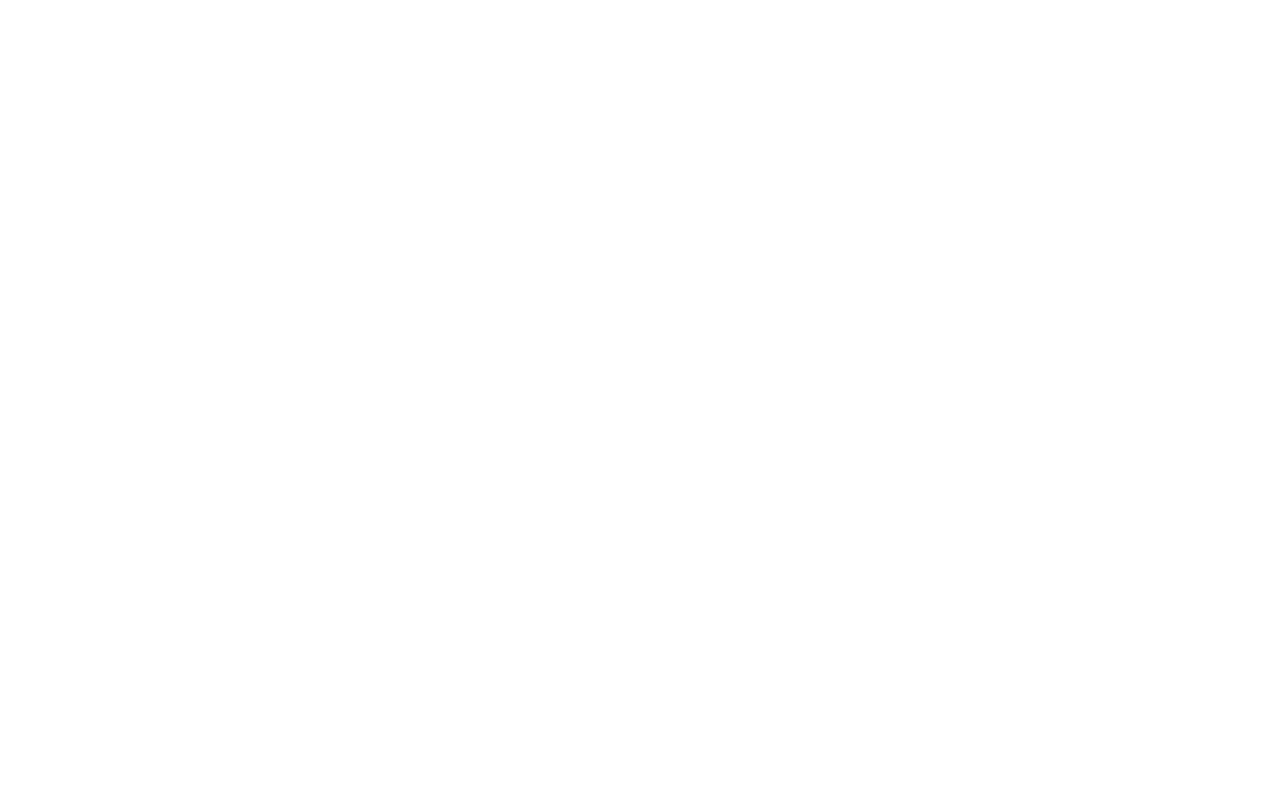
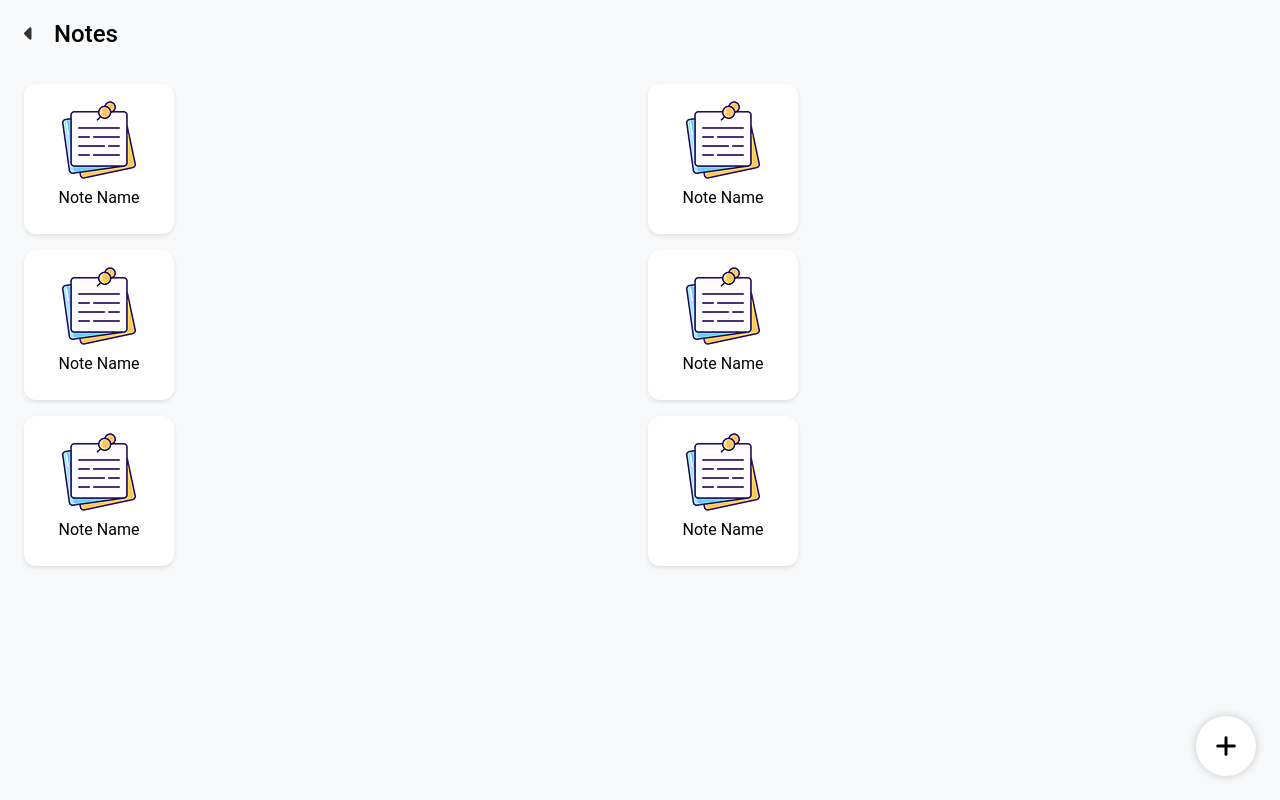
Before and after one commit to y0shih/WyA_Frontend-1, a React (Vite) app: page /notes in a window 1280 px wide. Built offline with nearby package versions, Linux system fonts and the light colour scheme.

Commit message:
setting up component level state management. Css and style still incomplete and ugly

```diff
--- a/src/App.tsx
+++ b/src/App.tsx
@@ -23,6 +23,7 @@ import AboutPage from './pages/about_page/about_page';
 import ContactPage from './pages/contact_page/contact_page';
 import ChattingPage from './pages/chatting_page/chatting_page';
 import ProfilePage from './pages/profile_page/profile_page';
+import NotesPage from './pages/notes_page/notes_page';
 setupIonicReact();
 
 const App: React.FC = () => (
@@ -33,6 +34,7 @@ const App: React.FC = () => (
         <Route exact path="/contact" component={ContactPage} />
         <Route exact path="/chatting" component={ChattingPage} />
         <Route exact path="/profile" component={ProfilePage} />
+        <Route exact path="/notes" component={NotesPage} />
       </IonRouterOutlet>
     </IonReactRouter>
   </IonApp>
--- /dev/null
+++ b/src/pages/notes_page/notesEditor/Note_editors.css
@@ -0,0 +1,100 @@
+.editor--container {
+    padding: 16px;
+    height: 100%;
+    background: #f8f9fa;
+    display: flex;
+    flex-direction: column;
+}
+
+.editor__header {
+    display: flex;
+    align-items: center;
+    justify-content: space-between;
+    margin-bottom: 24px;
+}
+
+.editor__back--button {
+    background: none;
+    border: none;
+    padding: 8px;
+    cursor: pointer;
+    color: #333333;
+    font-size: 20px;
+}
+
+.editor__user-info {
+    display: flex;
+    align-items: center;
+    gap: 8px;
+}
+
+.editor__avatar {
+    width: 32px;
+    height: 32px;
+    border-radius: 50%;
+}
+
+.editor__username {
+    font-size: 16px;
+    color: #333333;
+}
+
+.editor__actions {
+    display: flex;
+    gap: 12px;
+}
+
+.editor__action--button {
+    background: none;
+    border: none;
+    padding: 8px;
+    cursor: pointer;
+    font-size: 20px;
+}
+
+.editor__action--cancel {
+    color: #dc3545;
+}
+
+.editor__action--save {
+    color: #28a745;
+}
+
+.editor__content {
+    flex: 1;
+    display: flex;
+    flex-direction: column;
+    gap: 16px;
+}
+
+.editor__topic {
+    border: none;
+    background: transparent;
+    font-size: 18px;
+    padding: 8px;
+    width: 100%;
+}
+
+.editor__note {
+    border: none;
+    background: transparent;
+    flex: 1;
+    font-size: 16px;
+    padding: 8px;
+    resize: none;
+}
+
+.editor__footer {
+    padding: 16px 0;
+    text-align: right;
+}
+
+.editor__last-update {
+    color: #6c757d;
+    font-size: 14px;
+}
+
+.editor__topic:focus,
+.editor__note:focus {
+    outline: none;
+}
--- /dev/null
+++ b/src/pages/notes_page/notesEditor/Note_editors.tsx
@@ -0,0 +1,66 @@
+// Import library
+import { IonPage, IonContent } from "@ionic/react";
+import React from "react";
+
+// Import css
+import "./Note_editors.css";
+import "../../../main.css";
+
+interface NoteEditorProps {
+  onBack: () => void;
+}
+
+const NoteEditor: React.FC<NoteEditorProps> = ({ onBack }) => {
+  const handleImageError = (event: React.SyntheticEvent<HTMLImageElement>) => {
+    event.currentTarget.src = "/assets/error.jpg";
+  };
+
+  return (
+    <IonPage>
+      <IonContent>
+        <div className="editor--container">
+          <div className="editor__header">
+            <button className="editor__back--button" onClick={onBack}>
+              <i className="fa-solid fa-caret-left"></i>
+            </button>
+            <div className="editor__user-info">
+              <img
+                src="/assets/profile-pic.png"
+                alt="Profile"
+                className="editor__avatar"
+                onError={handleImageError}
+              />
+              <span className="editor__username">Mỹ Uyên</span>
+            </div>
+            <div className="editor__actions">
+              <button className="editor__action--button editor__action--cancel" onClick={onBack}>
+                <i className="fa-solid fa-xmark"></i>
+              </button>
+              <button className="editor__action--button editor__action--save">
+                <i className="fa-solid fa-check"></i>
+              </button>
+            </div>
+          </div>
+
+          <div className="editor__content">
+            <input
+              type="text"
+              className="editor__topic"
+              placeholder="Topic..."
+            />
+            <textarea
+              className="editor__note"
+              placeholder="Write your note right here..."
+            ></textarea>
+          </div>
+
+          <div className="editor__footer">
+            <span className="editor__last-update">Last update: 27 THG 03, 2025</span>
+          </div>
+        </div>
+      </IonContent>
+    </IonPage>
+  );
+};
+
+export default NoteEditor;
--- a/src/pages/notes_page/notes_page.css
+++ b/src/pages/notes_page/notes_page.css
@@ -0,0 +1,136 @@
+.notes {
+    --background: var(--ion-color-light);
+}
+
+.notes__header {
+    --background: var(--ion-color-light);
+    margin-bottom: 24px;
+    display: flex;
+    align-items: center;
+    gap: 12px;
+}
+
+.notes__content {
+    --background: var(--ion-color-light);
+}
+
+.notes__grid {
+    padding: 16px;
+}
+
+.notes__row {
+    margin: 0;
+}
+
+.notes__col {
+    padding: 8px;
+}
+
+.notes__card {
+    background: white;
+    border-radius: 12px;
+    padding: 16px;
+    text-align: center;
+    box-shadow: 0 2px 4px rgba(0, 0, 0, 0.1);
+    display: flex;
+    flex-direction: column;
+    align-items: center;
+}
+
+.notes__card--icon {
+    width: 48px;
+    height: 48px;
+    margin-bottom: 8px;
+}
+
+.notes__card--title {
+    margin: 0;
+    font-size: 14px;
+    color: var(--ion-color-dark);
+}
+
+.notes__fab {
+    margin: 16px;
+}
+
+.notes__fab--button {
+    --background: var(--ion-color-primary);
+    --color: var(--ion-color-light);
+}
+
+.notes--container {
+    padding: 16px;
+    height: 100%;
+    position: relative;
+    background: #f8f9fa;
+}
+
+.notes__title {
+    font-size: 24px;
+    margin: 0;
+    color: #000;
+}
+
+.notes__grid {
+    display: grid;
+    grid-template-columns: repeat(2, 1fr);
+    gap: 16px;
+    padding: 8px;
+}
+
+.notes__item {
+    background: white;
+    border-radius: 12px;
+    padding: 16px;
+    display: flex;
+    flex-direction: column;
+    align-items: center;
+    box-shadow: 0 2px 4px rgba(0, 0, 0, 0.1);
+    height: 150px;
+    width: 150px;
+}
+
+.notes__item--icon {
+    width: 80px;
+    height: 80px;
+    margin-bottom: 8px;
+}
+
+.notes__item--label {
+    font-size: 16px;
+    color: #000;
+}
+
+.notes__add--button {
+    position: fixed;
+    bottom: 24px;
+    right: 24px;
+    width: 60px;
+    height: 60px;
+    border-radius: 50%;
+    background: #FFFFFF;
+    color: #000;
+    border: none;
+    font-size: 24px;
+    display: flex;
+    align-items: center;
+    justify-content: center;
+    box-shadow: 0 0 10px rgba(0, 0, 0, 0.2);
+    cursor: pointer;
+}
+
+.notes__add--button:active {
+    transform: scale(0.95);
+}
+
+.notes__back--button {
+    background: none;
+    border: none;
+    padding: 8px;
+    cursor: pointer;
+    color: #333333;
+    font-size: 20px;
+    display: flex;
+    align-items: center;
+    justify-content: center;
+}
--- a/src/pages/notes_page/notes_page.tsx
+++ b/src/pages/notes_page/notes_page.tsx
@@ -1,15 +1,121 @@
 // Import library
-import { IonPage } from "@ionic/react";
-import React from "react";
+import { IonPage, IonContent } from "@ionic/react";
+import React, { useState } from "react";
 
 // Import components
+import NoteEditor from "./notesEditor/Note_editors";
 
 // Import css
 import "./notes_page.css"
 import "../../main.css"
 
-const NotesPage:React.FC = () => (
-    <IonPage></IonPage>
-)
 
-export default NotesPage
+//image error handler
+const NotesPage: React.FC = () => {
+  const [isEditorOpen, setIsEditorOpen] = useState(false);
+
+  const handleImageError = (event: React.SyntheticEvent<HTMLImageElement>) => {
+    event.currentTarget.src = "/assets/error.jpg";
+  };
+
+  const handleNoteClick = () => {
+    setIsEditorOpen(true);
+  };
+
+  const handleBackClick = () => {
+    setIsEditorOpen(false);
+  };
+
+//component level state
+  if (isEditorOpen) {
+    return <NoteEditor onBack={handleBackClick} />;
+  }
+
+  return (
+    <IonPage>
+      <IonContent>
+        {/* Header Container */}
+        <div className="notes--container">
+          <div className="notes__header">
+            <button className="notes__back--button">
+              <i className="fa-solid fa-caret-left"></i>
+            </button>
+            <h1 className="notes__title">Notes</h1>
+          </div>
+
+          {/* Notes Grid */}
+          <div className="notes__grid">
+            <div className="notes__item" onClick={handleNoteClick}>
+              <img
+                src="src/assets/note_icon.png"
+                alt="Note"
+                className="notes__item--icon"
+                onError={handleImageError}
+              />
+              <span className="notes__item--label">Note Name</span>
+            </div>
+
+            <div className="notes__item">
+              <img
+                src="src/assets/note_icon.png"
+                alt="Note"
+                className="notes__item--icon"
+                onError={handleImageError}
+              />
+              <span className="notes__item--label">Note Name</span>
+            </div>
+
+            <div className="notes__item">
+              <img
+                src="src/assets/note_icon.png"
+                alt="Note"
+                className="notes__item--icon"
+                onError={handleImageError}
+              />
+              <span className="notes__item--label">Note Name</span>
+            </div>
+
+            <div className="notes__item">
+              <img
+                src="src/assets/note_icon.png"
+                alt="Note"
+                className="notes__item--icon"
+                onError={handleImageError}
+              />
+              <span className="notes__item--label">Note Name</span>
+            </div>
+
+            <div className="notes__item">
+              <img
+                src="src/assets/note_icon.png"
+                alt="Note"
+                className="notes__item--icon"
+                onError={handleImageError}
+              />
+              <span className="notes__item--label">Note Name</span>
+            </div>
+
+            <div className="notes__item">
+              <img
+                src="src/assets/note_icon.png"
+                alt="Note"
+                className="notes__item--icon"
+                onError={handleImageError}
+              />
+              <span className="notes__item--label">Note Name</span>
+            </div>
+
+            {/* ... Dynamic? Soon ... */}
+          </div>
+
+          {/* Add Note Button */}
+          <button className="notes__add--button">
+            <i className="fa-solid fa-plus notes__fab--button"></i>
+          </button>
+        </div>
+      </IonContent>
+    </IonPage>
+  );
+};
+
+export default NotesPage;
```
